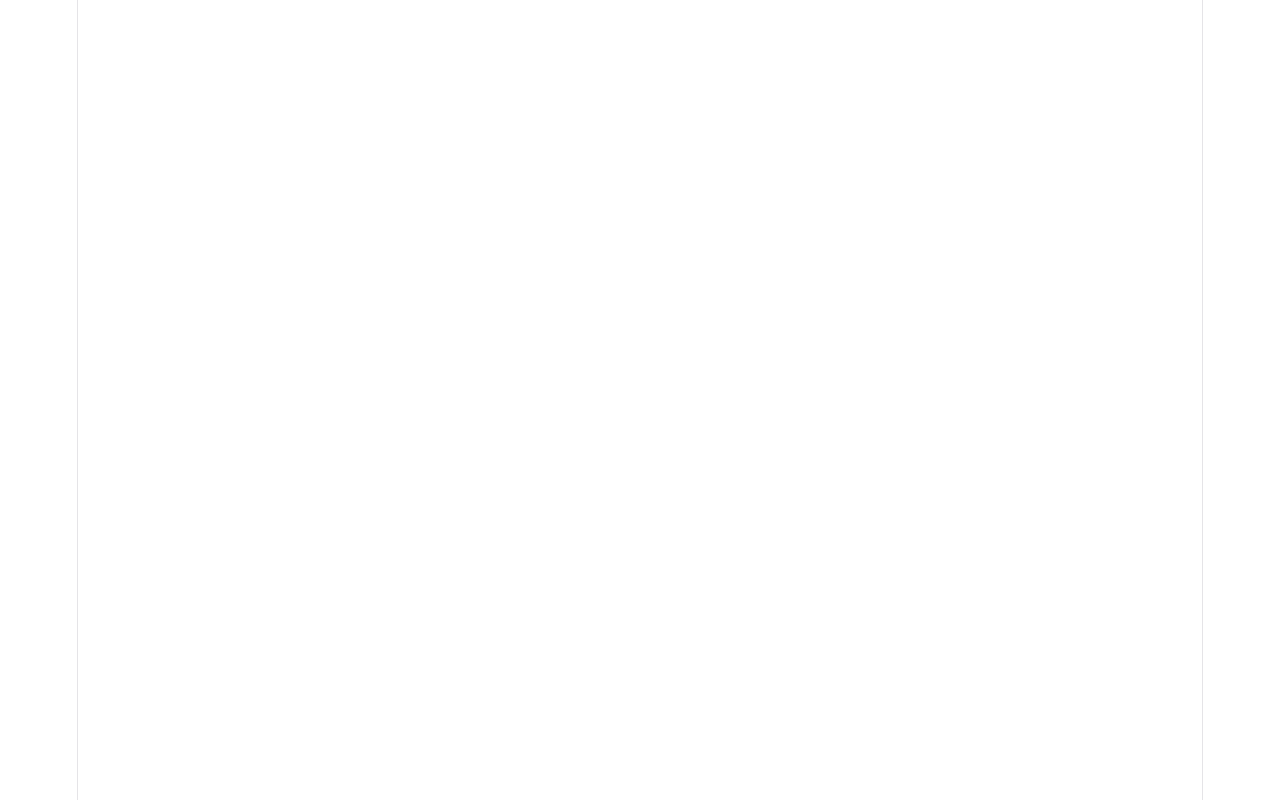
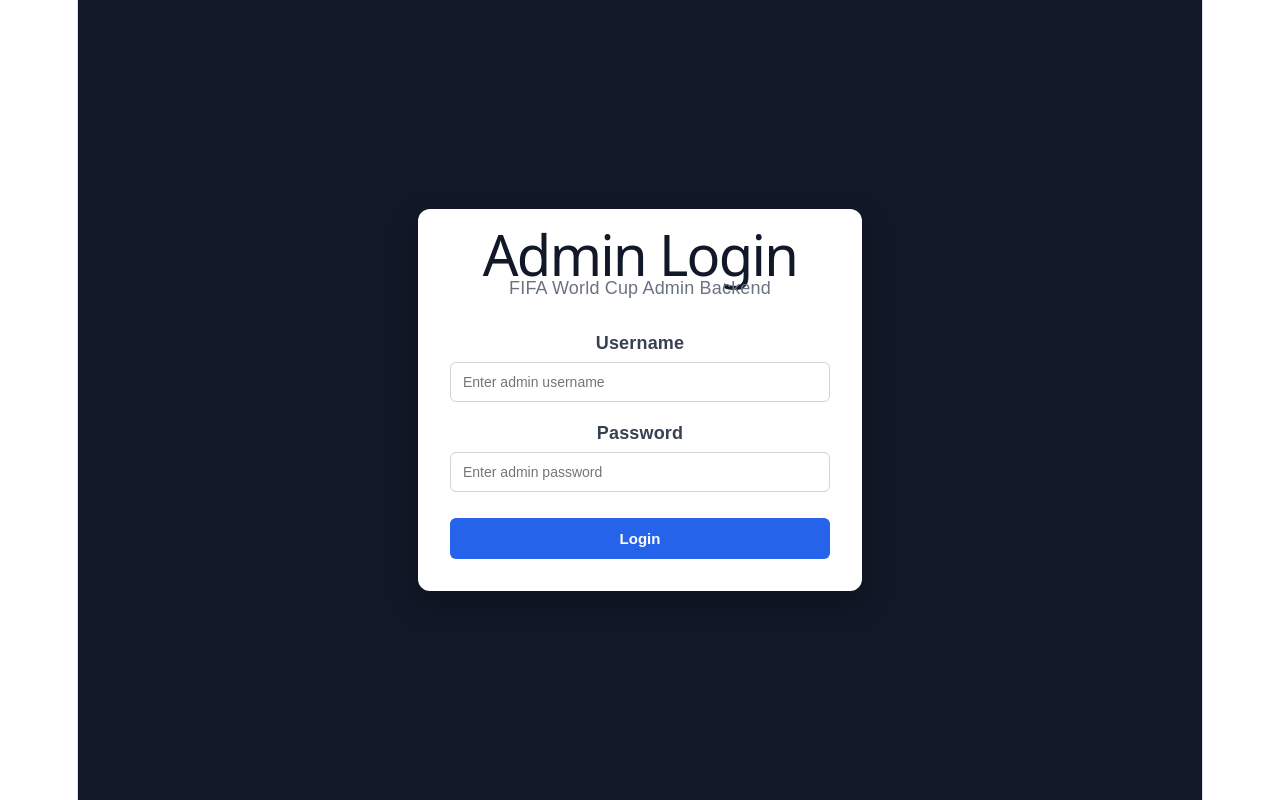
Before and after one commit to hoonic9322/fifa-worldcup-project, a Vue app in the folder frontend/: page /admin/login in a window 1280 px wide. Before the commit this address had no page. Built offline with nearby package versions, Linux system fonts and the light colour scheme.

Commit message:
Add admin login frontend

```diff
--- /dev/null
+++ b/frontend/src/pages/AdminDashboard.vue
@@ -0,0 +1,168 @@
+<template>
+  <div class="admin-dashboard">
+    <aside class="sidebar">
+      <h2>FIFA Admin</h2>
+
+      <nav>
+        <a class="active">Dashboard</a>
+        <a>Members</a>
+        <a>Answers</a>
+        <a>Export</a>
+      </nav>
+    </aside>
+
+    <main class="main-content">
+      <div class="top-bar">
+        <div>
+          <h1>Admin Dashboard</h1>
+          <p>Welcome, {{ adminDisplayName || adminUsername }}</p>
+        </div>
+
+        <button type="button" class="logout-button" @click="logout">
+          Logout
+        </button>
+      </div>
+
+      <section class="card-grid">
+        <div class="card">
+          <h3>Member List</h3>
+          <p>Manage member records.</p>
+        </div>
+
+        <div class="card">
+          <h3>Answer List</h3>
+          <p>View submitted answers.</p>
+        </div>
+
+        <div class="card">
+          <h3>Export Excel</h3>
+          <p>Export campaign data.</p>
+        </div>
+      </section>
+    </main>
+  </div>
+</template>
+
+<script setup>
+import { onMounted, ref } from 'vue'
+import { useRouter } from 'vue-router'
+
+const router = useRouter()
+
+const adminUsername = ref('')
+const adminDisplayName = ref('')
+
+function logout() {
+  localStorage.removeItem('adminId')
+  localStorage.removeItem('adminUsername')
+  localStorage.removeItem('adminDisplayName')
+
+  router.push('/admin/login')
+}
+
+onMounted(() => {
+  const adminId = localStorage.getItem('adminId')
+
+  if (!adminId) {
+    router.push('/admin/login')
+    return
+  }
+
+  adminUsername.value = localStorage.getItem('adminUsername') || ''
+  adminDisplayName.value = localStorage.getItem('adminDisplayName') || ''
+})
+</script>
+
+<style scoped>
+.admin-dashboard {
+  min-height: 100vh;
+  display: flex;
+  background: #f3f4f6;
+  font-family: Arial, sans-serif;
+}
+
+.sidebar {
+  width: 240px;
+  padding: 24px;
+  background: #111827;
+  color: white;
+}
+
+.sidebar h2 {
+  margin: 0 0 28px;
+}
+
+nav {
+  display: flex;
+  flex-direction: column;
+  gap: 12px;
+}
+
+nav a {
+  padding: 10px 12px;
+  border-radius: 6px;
+  color: #d1d5db;
+  text-decoration: none;
+  cursor: pointer;
+}
+
+nav a.active,
+nav a:hover {
+  background: #1f2937;
+  color: white;
+}
+
+.main-content {
+  flex: 1;
+  padding: 32px;
+}
+
+.top-bar {
+  display: flex;
+  align-items: center;
+  justify-content: space-between;
+}
+
+.top-bar h1 {
+  margin: 0;
+  color: #111827;
+}
+
+.top-bar p {
+  margin: 6px 0 0;
+  color: #6b7280;
+}
+
+.logout-button {
+  padding: 10px 16px;
+  border: none;
+  border-radius: 6px;
+  background: #dc2626;
+  color: white;
+  cursor: pointer;
+}
+
+.card-grid {
+  display: grid;
+  grid-template-columns: repeat(3, 1fr);
+  gap: 18px;
+  margin-top: 32px;
+}
+
+.card {
+  padding: 22px;
+  border-radius: 10px;
+  background: white;
+  box-shadow: 0 2px 10px rgba(0, 0, 0, 0.06);
+}
+
+.card h3 {
+  margin: 0 0 10px;
+  color: #111827;
+}
+
+.card p {
+  margin: 0;
+  color: #6b7280;
+}
+</style>
--- /dev/null
+++ b/frontend/src/pages/AdminLogin.vue
@@ -0,0 +1,177 @@
+<template>
+  <div class="admin-login-page">
+    <div class="login-card">
+      <h1>Admin Login</h1>
+      <p class="subtitle">FIFA World Cup Admin Backend</p>
+
+      <div class="form-group">
+        <label>Username</label>
+        <input
+          v-model="username"
+          type="text"
+          placeholder="Enter admin username"
+        />
+      </div>
+
+      <div class="form-group">
+        <label>Password</label>
+        <input
+          v-model="password"
+          type="password"
+          placeholder="Enter admin password"
+          @keyup.enter="login"
+        />
+      </div>
+
+      <button
+        type="button"
+        class="login-button"
+        :disabled="loading"
+        @click="login"
+      >
+        {{ loading ? 'Logging in...' : 'Login' }}
+      </button>
+
+      <p v-if="errorMessage" class="error-message">
+        {{ errorMessage }}
+      </p>
+    </div>
+  </div>
+</template>
+
+<script setup>
+import { ref } from 'vue'
+import { useRouter } from 'vue-router'
+
+const router = useRouter()
+
+const API_BASE_URL = 'https://localhost:7160'
+
+const username = ref('')
+const password = ref('')
+const loading = ref(false)
+const errorMessage = ref('')
+
+async function login() {
+  try {
+    errorMessage.value = ''
+
+    if (!username.value.trim()) {
+      errorMessage.value = 'Username is required.'
+      return
+    }
+
+    if (!password.value.trim()) {
+      errorMessage.value = 'Password is required.'
+      return
+    }
+
+    loading.value = true
+
+    const response = await fetch(`${API_BASE_URL}/api/AdminAuth/login`, {
+      method: 'POST',
+      headers: {
+        'Content-Type': 'application/json',
+      },
+      body: JSON.stringify({
+        username: username.value.trim(),
+        password: password.value.trim(),
+      }),
+    })
+
+    const result = await response.json()
+
+    if (!response.ok || result.status !== 'OK') {
+      errorMessage.value = result.message || 'Admin login failed.'
+      return
+    }
+
+    localStorage.setItem('adminId', result.data.adminId)
+    localStorage.setItem('adminUsername', result.data.username)
+    localStorage.setItem('adminDisplayName', result.data.displayName)
+
+    router.push('/admin')
+  } catch (error) {
+    errorMessage.value = error.message || 'Unexpected error occurred.'
+  } finally {
+    loading.value = false
+  }
+}
+</script>
+
+<style scoped>
+.admin-login-page {
+  min-height: 100vh;
+  display: flex;
+  align-items: center;
+  justify-content: center;
+  background: #111827;
+  font-family: Arial, sans-serif;
+}
+
+.login-card {
+  width: 380px;
+  padding: 32px;
+  border-radius: 12px;
+  background: #ffffff;
+  box-shadow: 0 12px 30px rgba(0, 0, 0, 0.25);
+}
+
+h1 {
+  margin: 0;
+  text-align: center;
+  color: #111827;
+}
+
+.subtitle {
+  margin-top: 8px;
+  margin-bottom: 28px;
+  text-align: center;
+  color: #6b7280;
+}
+
+.form-group {
+  margin-bottom: 18px;
+}
+
+label {
+  display: block;
+  margin-bottom: 6px;
+  font-weight: bold;
+  color: #374151;
+}
+
+input {
+  width: 100%;
+  padding: 11px 12px;
+  box-sizing: border-box;
+  border: 1px solid #d1d5db;
+  border-radius: 6px;
+  font-size: 14px;
+}
+
+.login-button {
+  width: 100%;
+  margin-top: 8px;
+  padding: 12px;
+  border: none;
+  border-radius: 6px;
+  background: #2563eb;
+  color: white;
+  font-size: 15px;
+  font-weight: bold;
+  cursor: pointer;
+}
+
+.login-button:disabled {
+  background: #93c5fd;
+  cursor: not-allowed;
+}
+
+.error-message {
+  margin-top: 16px;
+  color: #dc2626;
+  text-align: center;
+  font-size: 14px;
+}
+</style>
--- a/frontend/src/router/index.js
+++ b/frontend/src/router/index.js
@@ -3,6 +3,8 @@
 import Home from '../pages/Home.vue'
 import Login from '../pages/Login.vue'
 import Question from '../pages/Question.vue'
+import AdminLogin from '../pages/AdminLogin.vue'
+import AdminDashboard from '../pages/AdminDashboard.vue'
 
 const routes = [
   {
@@ -20,6 +22,16 @@
     name: 'Question',
     component: Question,
   },
+  {
+    path: '/admin/login',
+    name: 'AdminLogin',
+    component: AdminLogin,
+  },
+  {
+    path: '/admin',
+    name: 'AdminDashboard',
+    component: AdminDashboard,
+  },
 ]
 
 const router = createRouter({
```
